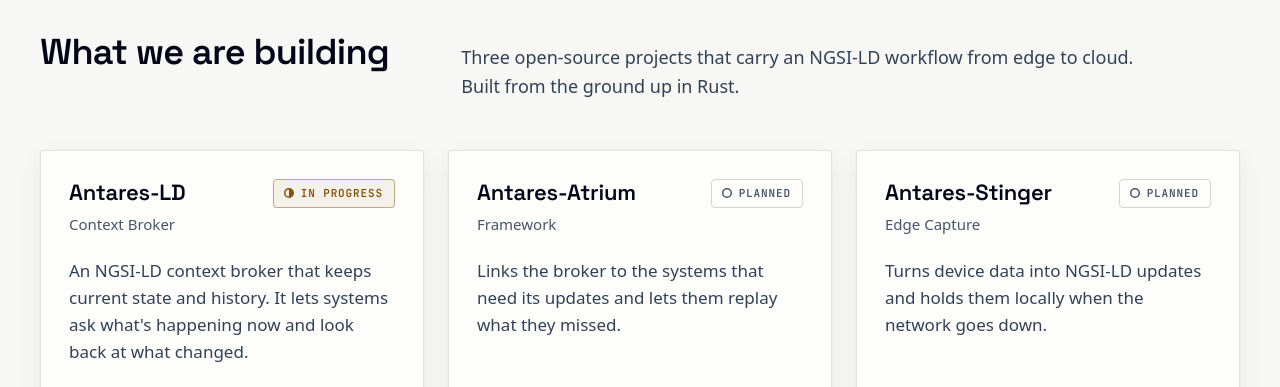
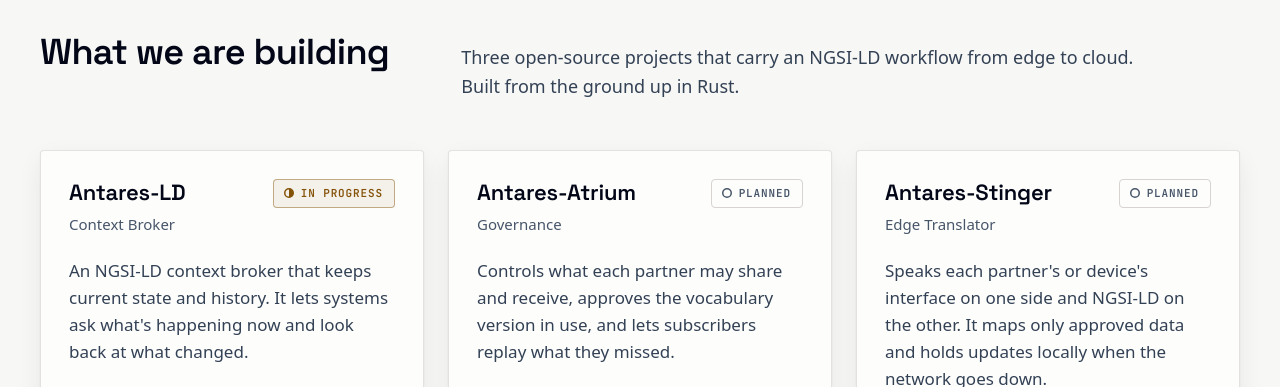
Before and after one commit to antares-intelligence-org/antares-intelligence, a plain HTML site: page index.html in a window 1280 px wide. Shown: the part 2179-2566 px from the top of the page. Drawn offline with Linux system fonts and the light colour scheme; a web font is replaced by a local one.

Commit message:
fix: align Atrium and Stinger roles with the scenario boards

```diff
--- a/index.html
+++ b/index.html
@@ -369,8 +369,8 @@ p { margin: 0; text-wrap: pretty; }
           <h3>Antares-Atrium</h3>
           <span class="badge"><svg viewBox="0 0 10 10" aria-hidden="true"><circle cx="5" cy="5" r="4.25" fill="none" stroke="currentColor" stroke-width="1.5"/></svg>Planned</span>
         </div>
-        <p class="role">Framework</p>
-        <p class="desc">Links the broker to the systems that need its updates and lets them replay what they missed.</p>
+        <p class="role">Governance</p>
+        <p class="desc">Controls what each partner may share and receive, approves the vocabulary version in use, and lets subscribers replay what they missed.</p>
         <a class="repo" href="https://github.com/antares-intelligence-org/antares-atrium"><span>antares-atrium on GitHub</span><svg viewBox="0 0 14 14" aria-hidden="true"><path d="M4 10 10 4M5 4h5v5" fill="none" stroke="currentColor" stroke-width="1.5" stroke-linecap="square"/></svg></a>
       </li>
       <li class="card">
@@ -378,8 +378,8 @@ p { margin: 0; text-wrap: pretty; }
           <h3>Antares-Stinger</h3>
           <span class="badge"><svg viewBox="0 0 10 10" aria-hidden="true"><circle cx="5" cy="5" r="4.25" fill="none" stroke="currentColor" stroke-width="1.5"/></svg>Planned</span>
         </div>
-        <p class="role">Edge Capture</p>
-        <p class="desc">Turns device data into NGSI-LD updates and holds them locally when the network goes down.</p>
+        <p class="role">Edge Translator</p>
+        <p class="desc">Speaks each partner's or device's interface on one side and NGSI-LD on the other. It maps only approved data and holds updates locally when the network goes down.</p>
         <a class="repo" href="https://github.com/antares-intelligence-org/antares-stinger"><span>antares-stinger on GitHub</span><svg viewBox="0 0 14 14" aria-hidden="true"><path d="M4 10 10 4M5 4h5v5" fill="none" stroke="currentColor" stroke-width="1.5" stroke-linecap="square"/></svg></a>
       </li>
     </ul>
```
